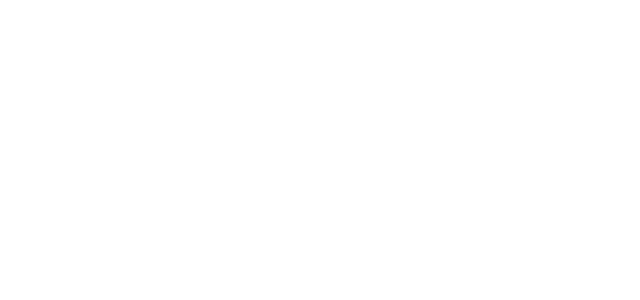
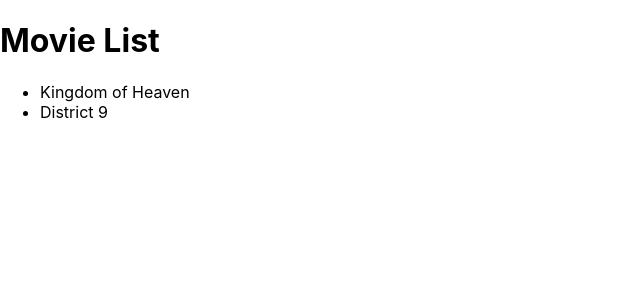
Before and after one commit to het22/graphql_movie_app, a React (Create React App) app in the folder client/: page / in a window 1280 px wide. Shown: the top 300 px of the page, without its empty margins (0-640 px from the left). Built offline with nearby package versions, Linux system fonts and the light colour scheme.

Commit message:
Add MovieList page

```diff
--- a/client/src/App.js
+++ b/client/src/App.js
@@ -1,5 +1,11 @@
+import MovieList from './Page/MovieList';
+
 function App() {
-  return <main></main>;
+  return (
+    <main>
+      <MovieList />
+    </main>
+  );
 }
 
 export default App;
--- /dev/null
+++ b/client/src/Page/MovieList.js
@@ -0,0 +1,31 @@
+import { useEffect, useState } from 'react';
+
+function MovieList(props) {
+  const [movieList, setMovieList] = useState([]);
+
+  useEffect(() => {
+    setMovieList([
+      {
+        id: 1,
+        title: 'Kingdom of Heaven'
+      },
+      {
+        id: 2,
+        title: 'District 9'
+      }
+    ]);
+  }, []);
+
+  return (
+    <>
+      <h1>Movie List</h1>
+      <ul>
+        {movieList.map(movie => (
+          <li key={movie.id}>{movie.title}</li>
+        ))}
+      </ul>
+    </>
+  );
+}
+
+export default MovieList;
```
